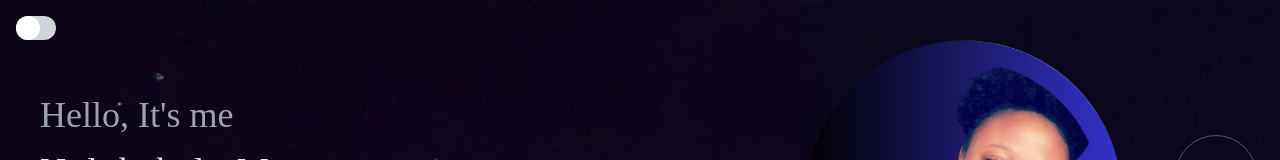
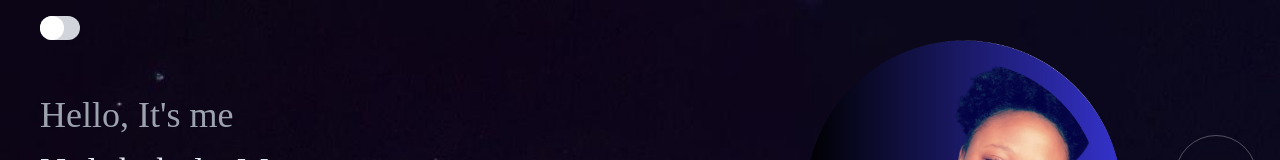
Before and after one commit to Nolu-M/nolu-portfolio, a React (Vite) app: page / in a window 1280 px wide. Shown: the top 160 px of the page. Built offline with nearby package versions, Linux system fonts and the light colour scheme; a web font is replaced by a local one.

Commit message:
introduction & toggle shift

```diff
--- a/src/components/Introduction.jsx
+++ b/src/components/Introduction.jsx
@@ -10,7 +10,7 @@ const Introduction = () => {
     const { theme } = useTheme(); // Use theme from context
 
     return (
-        <section id="home" className=' flex items-center justify-center flex-col gap-12 relative'>
+        <section id="home" className=' flex items-center justify-center flex-col gap-12 relative container mx-auto'>
             <div className='grid grid-cols-1 lg:grid-cols-2 gap-4 w-full'>
                 {/*container section*/}
 
--- a/src/components/ThemeSwitcher.jsx
+++ b/src/components/ThemeSwitcher.jsx
@@ -17,7 +17,7 @@ const ThemeSwitcher = () => {
 
   return (
     <div className="container mx-auto">
-      <label className="switch relative inline-block w-10 h-6 bg-gray-300 rounded-full mt-4 ml-4">
+      <label className="switch relative inline-block w-10 h-6 bg-gray-300 rounded-full mt-4 ml-10">
         <input
           type="checkbox"
           onChange={toggleTheme}
```
